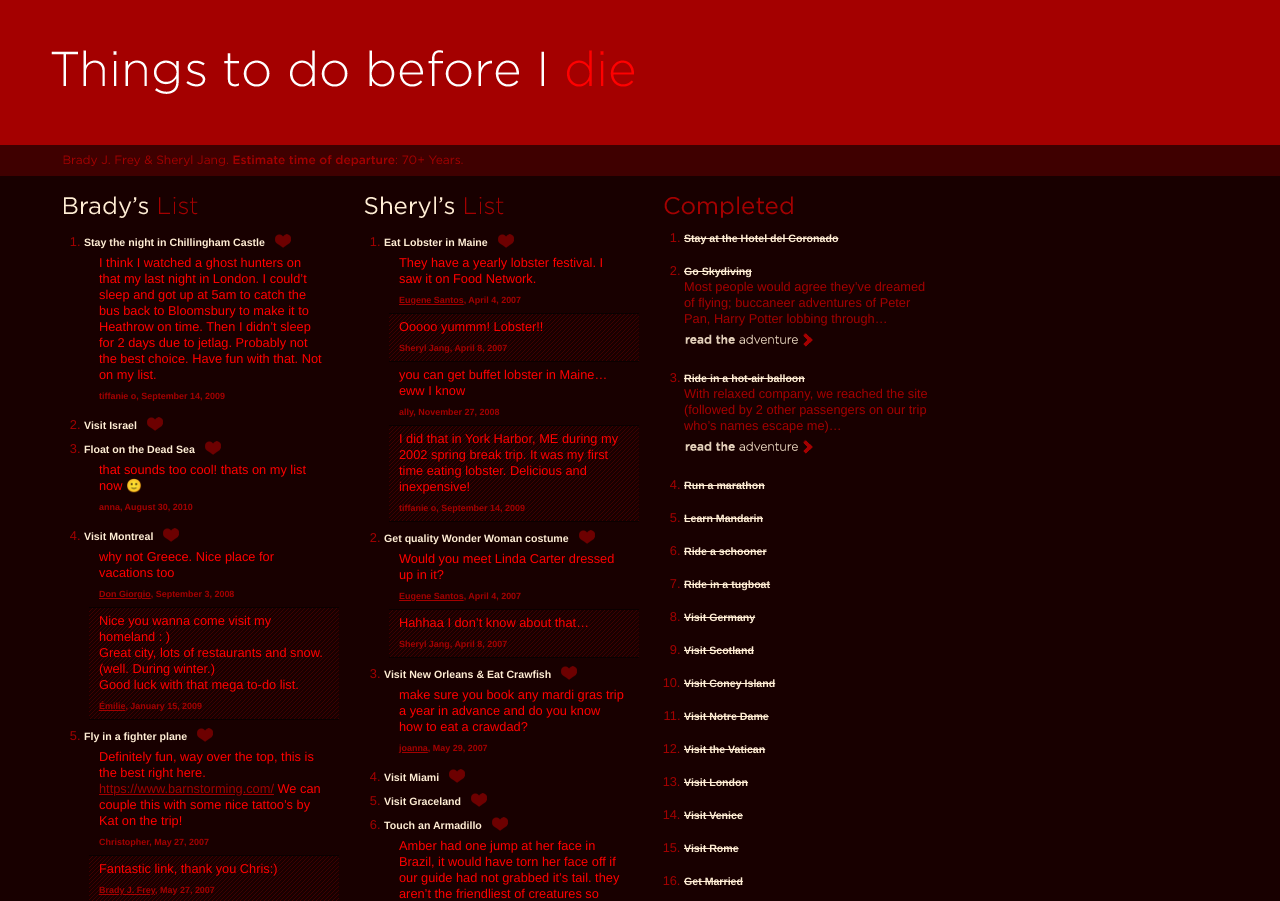
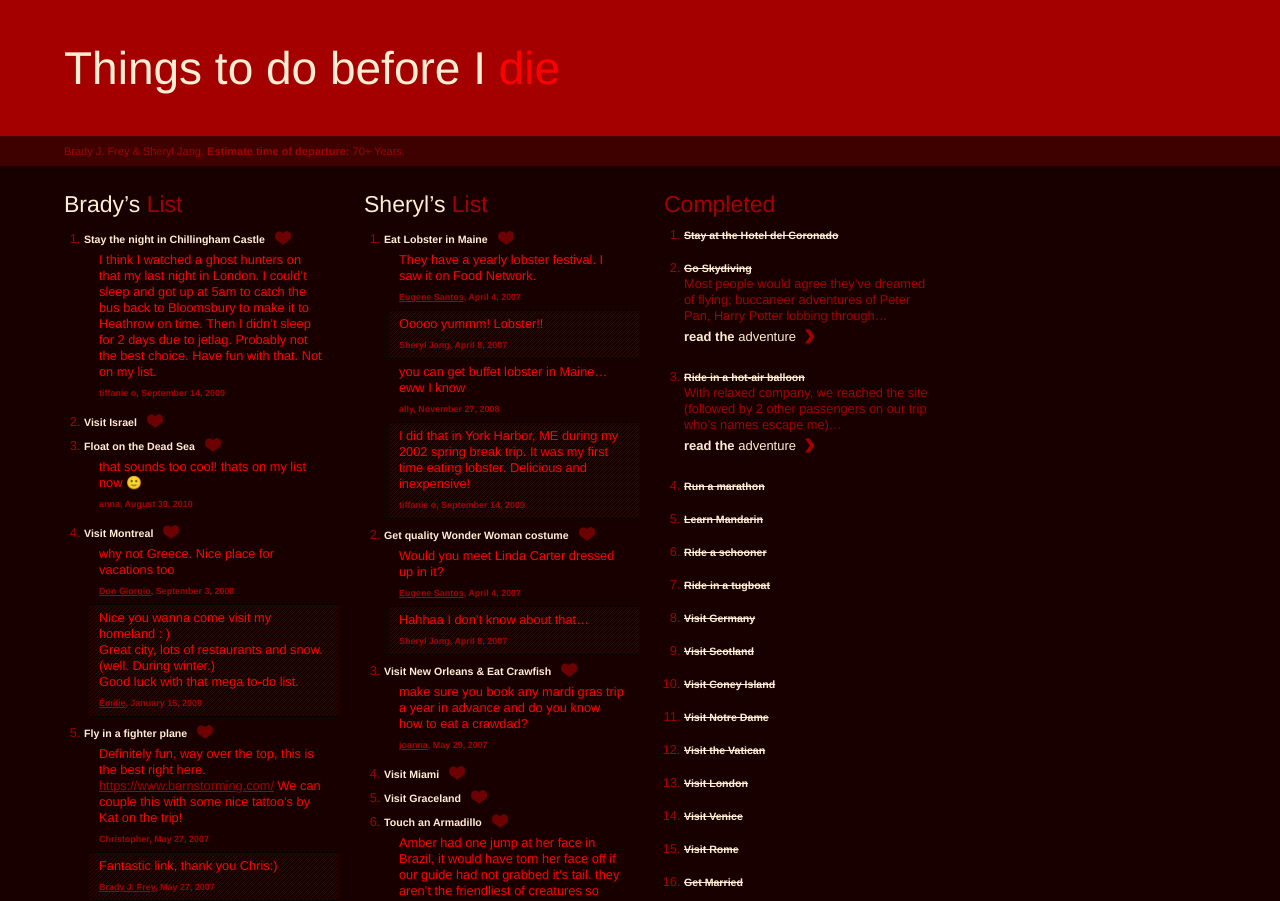
Before and after one commit to bradyjfrey/todo_bradyjfrey, a plain HTML site: page index.html in a window 1280 px wide. Shown: the top 901 px of the page. Drawn offline with Linux system fonts and the light colour scheme.

Commit message:
remove images

```diff
--- a/index.html
+++ b/index.html
@@ -2,22 +2,25 @@
 <html lang="en">
 <head>
 	<meta charset="UTF-8">
-	<meta http-equiv="Content-Security-Policy" content="default-src 'self'; img-src 'self'; style-src 'self'; script-src 'self'">
+	<meta http-equiv="Content-Security-Policy" content="default-src 'self'; img-src 'self'; style-src 'self' https://fonts.googleapis.com; font-src https://fonts.gstatic.com; script-src 'self'">
 	<meta name="Description" content="This is a list for Brady J. Frey and Sheryl Jang. We'd like complete these things before we die.">
 	<meta name="Author" content="Brady J. Frey">
 	<meta name="copyright" content="Brady J. Frey">
 	<meta name="google-site-verification" content="C9eev9viE4j6HQVmdh3TYNEoqvMtbsqus9OIMvniK7Y">
 	<title>Things to do before I die. Brady J. Frey &#038; Sheryl Jang</title>
+	<link rel="preconnect" href="https://fonts.googleapis.com">
+	<link rel="preconnect" href="https://fonts.gstatic.com" crossorigin>
+	<link rel="stylesheet" href="https://fonts.googleapis.com/css2?family=Montserrat:wght@300;400;600&display=swap">
 	<link rel="stylesheet" href="style.css" type="text/css" media="screen" title="Main Screen Style">
 	<script src="scripts/site.js" defer></script>
 </head>
 <body id="todo">
-<h1><a href="index.html" title="Things to do before I die. Brady J. Frey &#038; Sheryl Jang">Things to do before I die</a></h1>
-<h2><strong>Brady J. Frey &amp; Sheryl Jang</strong> Estimated Time of departure: <em>70 years</em></h2>
+<h1><a href="index.html" title="Things to do before I die. Brady J. Frey &#038; Sheryl Jang">Things to do before I <span class="accent">die</span></a></h1>
+<h2>Brady J. Frey &amp; Sheryl Jang. <strong>Estimate time of departure:</strong> <em>70+ Years.</em></h2>
 
 <div id="container">
 <div id="brady">
-	<h4>Brady</h4>
+	<h4>Brady&#8217;s <span class="accent">List</span></h4>
 	<ol>
 		<li id="i111"><h5>Stay the night in Chillingham Castle<cite class="toggle"><img src="images/heart.gif" width="16" height="16" alt="Write your Suggestion:"></cite></h5>
 
@@ -715,7 +718,7 @@ But japan is beautiful with it&#8217;s culture and scenery.</p>
 </div>
 
 <div id="sheryl">
-	<h4>Sheryl</h4>
+	<h4>Sheryl&#8217;s <span class="accent">List</span></h4>
 		<ol>
 		<li id="i32"><h5>Eat Lobster in Maine<cite class="toggle"><img src="images/heart.gif" width="16" height="16" alt="Write your Suggestion:"></cite></h5>
 
@@ -1223,12 +1226,12 @@ But japan is beautiful with it&#8217;s culture and scenery.</p>
 		<li id="i58">
 			<h5>Go Skydiving</h5>
 			<p>Most people would agree they&#8217;ve dreamed of flying; buccaneer adventures of Peter Pan, Harry Potter lobbing through&#8230;</p>
-			<p class="readmore"><a href="completed/go-skydiving.html" rel="bookmark" title="Go Skydiving">Read the Adventure</a></p>
+			<p class="readmore"><a href="completed/go-skydiving.html" rel="bookmark" title="Go Skydiving"><strong>read the</strong> adventure <span class="chevron">&rsaquo;</span></a></p>
 		</li>
 		<li id="i85">
 			<h5>Ride in a hot-air balloon</h5>
 			<p>With relaxed company, we reached the site (followed by 2 other passengers on our trip who&#8217;s names escape me)&#8230;</p>
-			<p class="readmore"><a href="completed/ride-in-a-hot-air-balloon.html" rel="bookmark" title="Ride in a hot-air balloon">Read the Adventure</a></p>
+			<p class="readmore"><a href="completed/ride-in-a-hot-air-balloon.html" rel="bookmark" title="Ride in a hot-air balloon"><strong>read the</strong> adventure <span class="chevron">&rsaquo;</span></a></p>
 		</li>
 		<li id="i86"><h5>Run a marathon</h5></li>
 		<li id="i80"><h5>Learn Mandarin</h5></li>
--- a/style.css
+++ b/style.css
@@ -7,16 +7,20 @@ Author: Brady J. Frey
 */
 
 * {padding: 0;margin: 0;}
-body {font-size: 80%;line-height: 125%;text-align: left;font-family: gotham,helvetica,verdana;}
+body {font-size: 80%;line-height: 125%;text-align: left;font-family: 'Montserrat',gotham,helvetica,verdana;}
 #todo {background-color: #180000;color: #FFEDD4;}
 #completed {background-color: #01011B;color: #FFEDD4;}
-h1 a {width: 100%;height: 145px;display: block;text-indent: -9999px;text-decoration: none;}
-h2 {width: 100%;height: 31px;display: block;text-indent: -9999px;}
+h1 a {display: block;text-decoration: none;font-size: 46px;font-weight: 300;padding: 60px 0 60px 64px;color: #FFEDD4;white-space: nowrap;overflow: hidden;}
+h2 {display: block;font-size: 11px;font-weight: 300;padding: 7px 0 7px 64px;color: #A40000;}
+h2 strong {font-weight: 600;}
+h2 em {font-style: normal;}
+#todo h1 a {background-color: #A40000;}
+#todo h1 .accent {color: #FF0000;}
+#todo h2 {background-color: #3F0000;}
 #completed h5 {color: #3B3BA0;font-size: 18px;padding: 15px 0 0 0;}
-#todo h1 a {background: #A40000 url(images/header.gif) no-repeat top left;}
-#todo h2 {background: #3F0000 url(images/header_sub.gif) no-repeat top left;}
-#completed h1 a {background: #3B3BA0 url(images/completed_header.gif) no-repeat top left;}
-#completed h2 {background: #1C1C6B url(images/completed_header_sub.gif) no-repeat top left;}
+#completed h1 a {background-color: #3B3BA0;}
+#completed h1 .accent {color: #5f60e4;}
+#completed h2 {background-color: #1C1C6B;color: #3B3BA0;}
 #completed h3 {font-weight: normal;font-size: 24px;padding: 0 0 10px 0;}
 #completed h3 strong {color: #3B3BA0;font-weight: normal;}
 #completed h4 {font-weight: bold;color: #3B3BA0;font-size: 18px;padding: 0 0 20px 0;}
@@ -36,8 +40,11 @@ img {border: none;}
 #completed blockquote {background: #0B0B4E url(images/quote.gif) no-repeat top left;padding: 5px 10px;font-weight: bold;}
 #todo #copyright {font-size: 10px;background: #3F0000;color: black;text-align: center;padding: 10px 0;width: 100%;clear: both;}
 #completed #copyright {font-size: 10px;background: #08083C;color: #3B3BA0;text-align: center;padding: 10px 0;width: 100%;clear: both;}
-.readmore a {position: relative;right: 10px;background: #180000 url(images/readtheadventure.gif) no-repeat top left;text-indent: -9999px;display: block;width: 151px;height: 26px;}
-.readmore a:hover {background-position: bottom left;}
+.readmore a {display: inline-block;font-size: 13px;line-height: 1;padding: 0 8px;font-weight: 400;color: #FFEDD4;text-decoration: none;margin-left: -8px;}
+.readmore a strong {font-weight: 600;}
+.readmore a .chevron {font-size: 36px;font-weight: 600;color: #A40000;display: inline-block;vertical-align: middle;padding-left: 4px;margin-top: -8px;}
+.readmore a:hover {background-color: #A40000;}
+.readmore a:hover .chevron {color: #000;}
 
 
 /**** Completed full page ****/
@@ -62,9 +69,9 @@ img {border: none;}
 #single {padding: 23px 64px;}
 #brady, #sheryl, #complete {padding: 20px 0;width: 300px;position: relative;left: 64px;}
 #brady, #sheryl, #complete {float: left;clear: right;}
-#brady h4, #sheryl h4, #complete h4 {width: 134px;height: 22px;display: block;text-indent: -9999px;background: #180000 url(images/header_brady.gif) no-repeat top left;padding: 10px 0 0 0;}
-#sheryl h4 {width: 140px;background-image: url(images/header_sheryl.gif);}
-#complete h4 {width: 129px;background-image: url(images/header_completed.gif);}
+#brady h4, #sheryl h4, #complete h4 {display: block;font-size: 23px;font-weight: 400;color: #FFEDD4;padding: 10px 0 13px 0;}
+#brady h4 .accent, #sheryl h4 .accent {color: #A40000;font-weight: 300;}
+#complete h4 {color: #A40000;}
 #brady ol, #sheryl ol, #complete ol {padding: 0 20px 20px 20px;}
 #brady ol li, #sheryl ol li {padding: 2px 5px 2px 0;color: #A40000;}
 #complete ol li {padding: 2px 5px 15px 0;color: #A40000;}
@@ -87,7 +94,7 @@ img {border: none;}
 #todo legend {color: #ffedd4;font-weight: bold;font-size: 110%;display: block;padding: 45px 0 0 5px;}
 #todo label {display: block;padding: 20px 0 5px 0;font-weight: bold;}
 #todo input {display: block;}
-#todo .cforms a, #complete ol li a {color: #a40000;}
+#todo .cforms a {color: #a40000;}
 #todo #complete ol li a:hover {text-decoration: none;}
 #todo .cforms a:hover {text-decoration: none;color: #3f0000;}
 #todo .submitb {padding-top: 5px;}
```
Also changed, not shown: completed/go-skydiving.html (+6 -3 lines), completed/ride-in-a-hot-air-balloon.html (+6 -3 lines).
